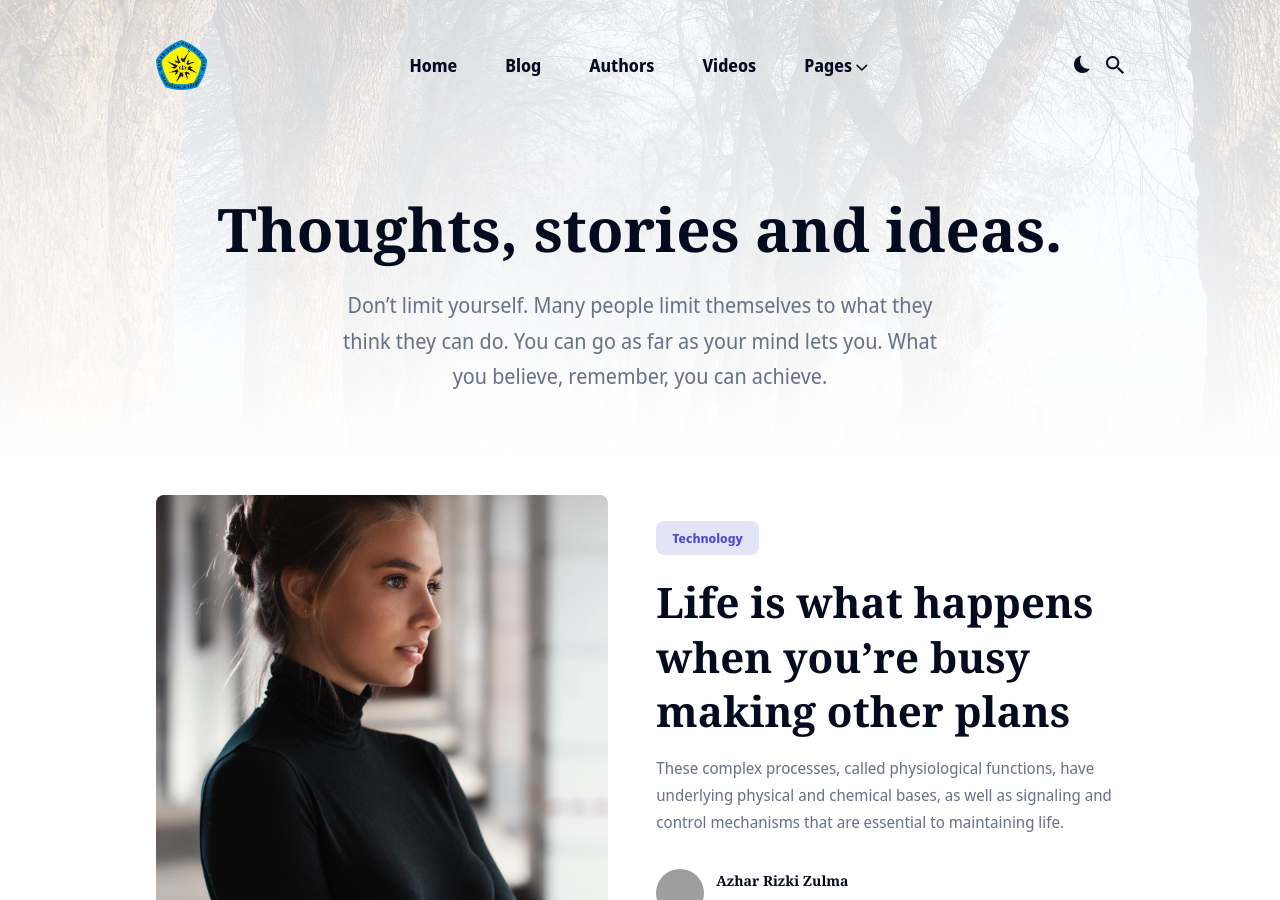
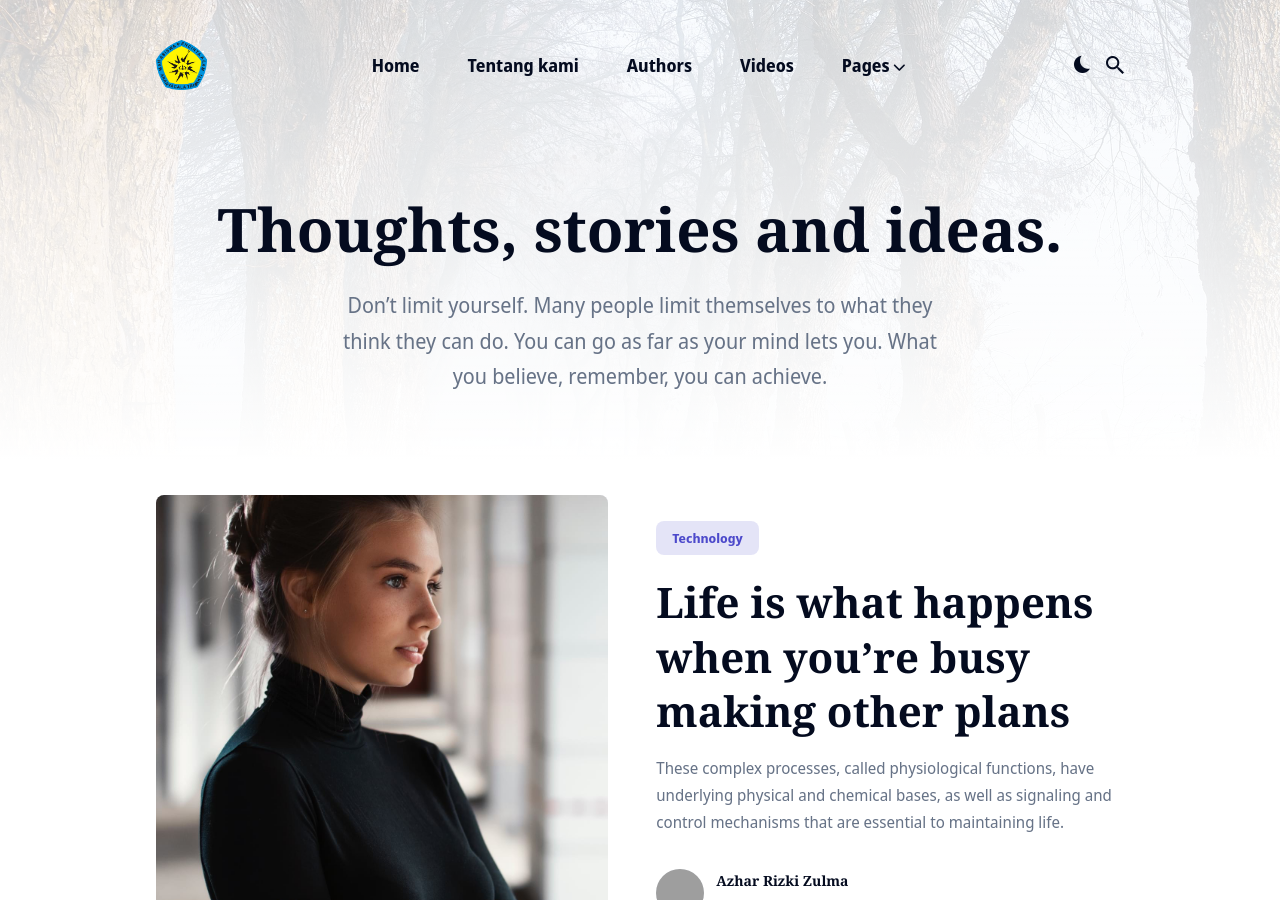
Before and after one commit to AranyacalaTrisakti/Blog, a Jekyll site: the page built from index.html, in a window 1280 px wide and 900 px high. Built offline with Jekyll 4.4.1, drawn with Linux system fonts in a browser that asks for light colours; nearby versions of some CDN libraries; grey boxes are pictures that could not be loaded.

Commit message:
Update settings.yml

```diff
--- a/_data/settings.yml
+++ b/_data/settings.yml
@@ -12,8 +12,8 @@ menu__settings:
   menu__items:
     - title: 'Home'
       url: '/'
-    - title: 'Blog'
-      url: '/blog/'
+    - title: 'Tentang kami'
+      url: '/TentangKami/'
     - title: 'Authors'
       url: '/authors'
     - title: 'Videos'
```
